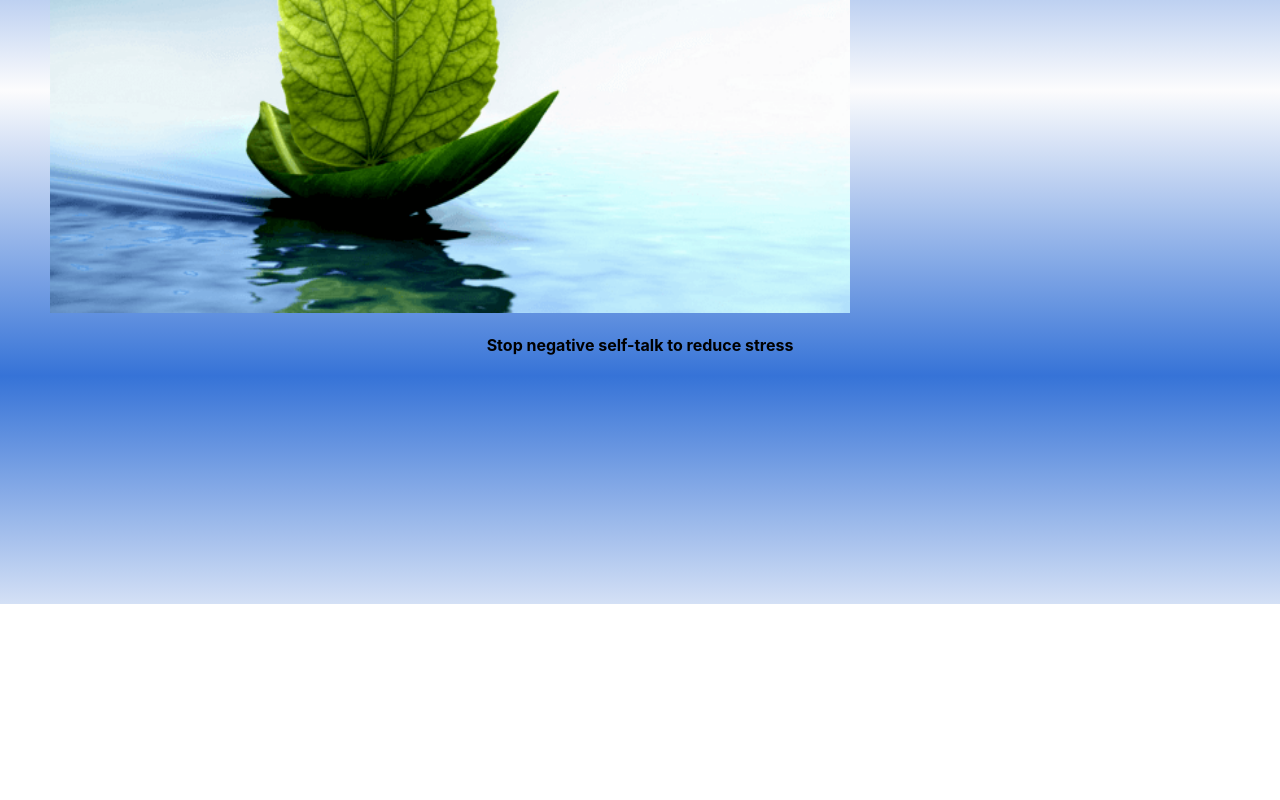
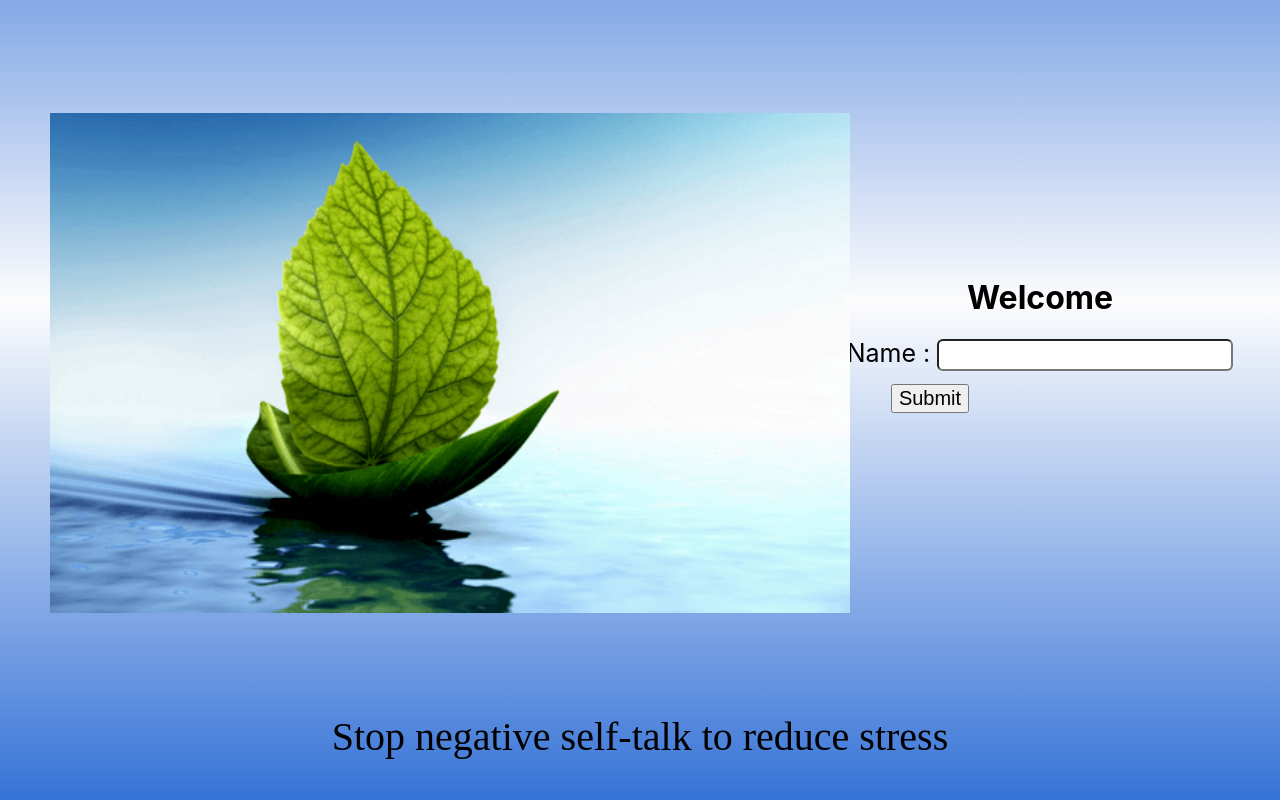
Before and after one commit to Dumin1120/7.1Team4Hackathon-wellness, a React (Create React App) app: page / in a window 1280 px wide. Shown: the part 196-996 px from the top of the page. Before the commit the page ends 800 px from the top, so only its background shows below. Built offline with nearby package versions, Linux system fonts and the light colour scheme; what react-chatbot-kit, sentiment would draw is missing.

Commit message:
last change for home page

```diff
--- a/src/Pages/Home.js
+++ b/src/Pages/Home.js
@@ -1,22 +1,23 @@
-import React, { useState } from 'react'
-import { useHistory } from "react-router-dom"
+import React, { useState } from "react";
+import { useHistory } from "react-router-dom";
 import images2 from "../images/Relajación-muscular-progresiva-Jacobson.png";
 
 export default function Home({ storeName }) {
-    const [userName, setUserName] = useState("")
-    const history = useHistory()
+  const [userName, setUserName] = useState("");
+  const history = useHistory();
 
   const handleNameChange = (e) => {
-        setUserName(e.target.value)
-    }
+    setUserName(e.target.value);
+  };
 
   const handleSubmit = (e) => {
-        storeName(userName.trim() || "anonymous")
-        history.push("/sentiment")
-    }
+    storeName(userName.trim() || "anonymous");
+    history.push("/sentiment");
+  };
 
   return (
     <div className="Home">
+      <div className="change">
         <h1>Welcome</h1>
         <form onSubmit={handleSubmit}>
           <label htmlFor="name">Name : </label>
@@ -24,8 +25,9 @@ export default function Home({ storeName }) {
           <br></br>
           <button type="submit">Submit</button>
         </form>
+      </div>
       <img src={images2} alt="new" />
-            <h4>Stop negative self-talk to reduce stress</h4>
+      <p>Stop negative self-talk to reduce stress</p>
     </div>
-    )
+  );
 }
```
Also changed, not shown: 1 other file (tests, documents, lock files or other folders). Lines whose indentation alone changed are shown as unchanged.
